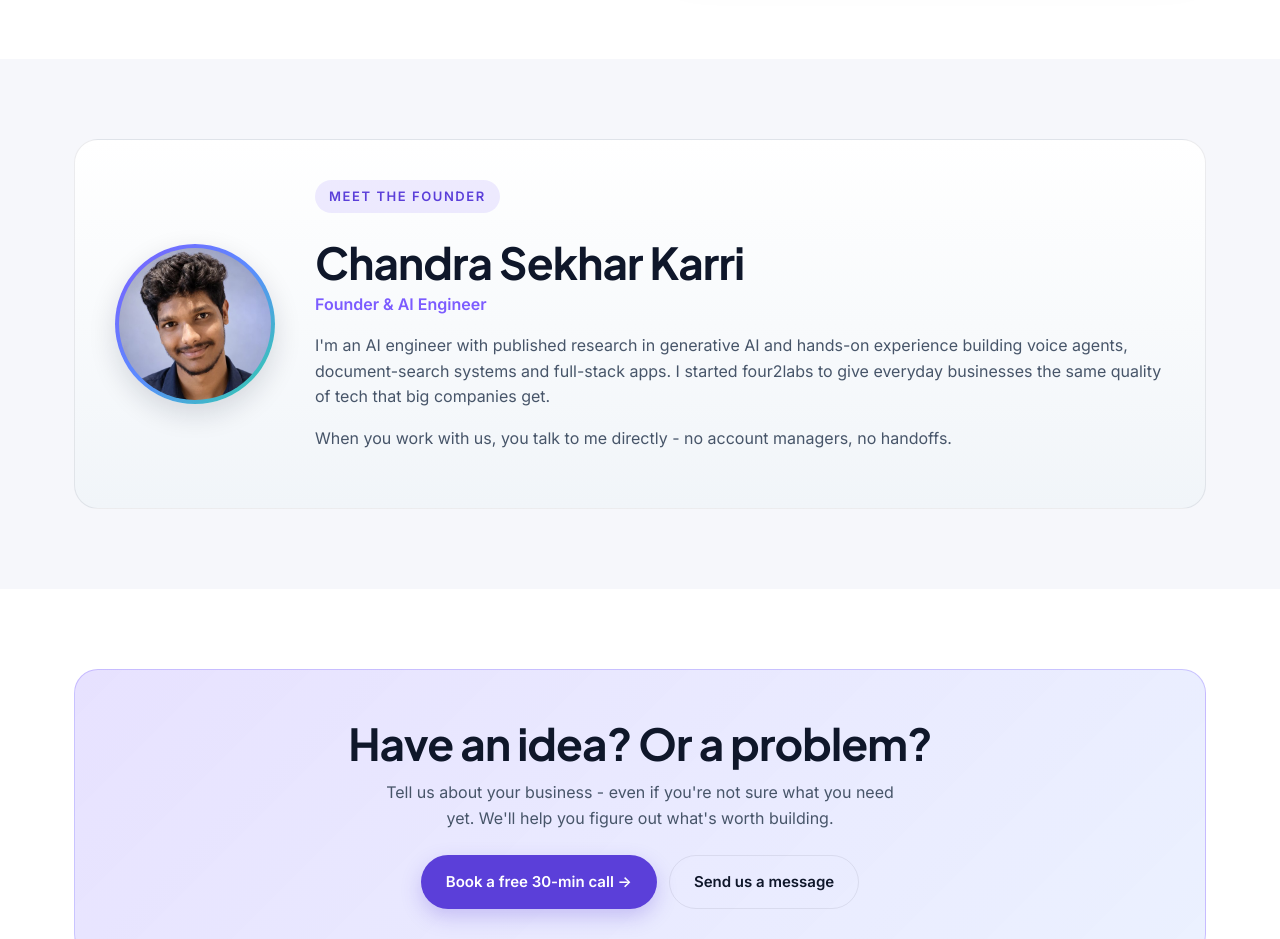
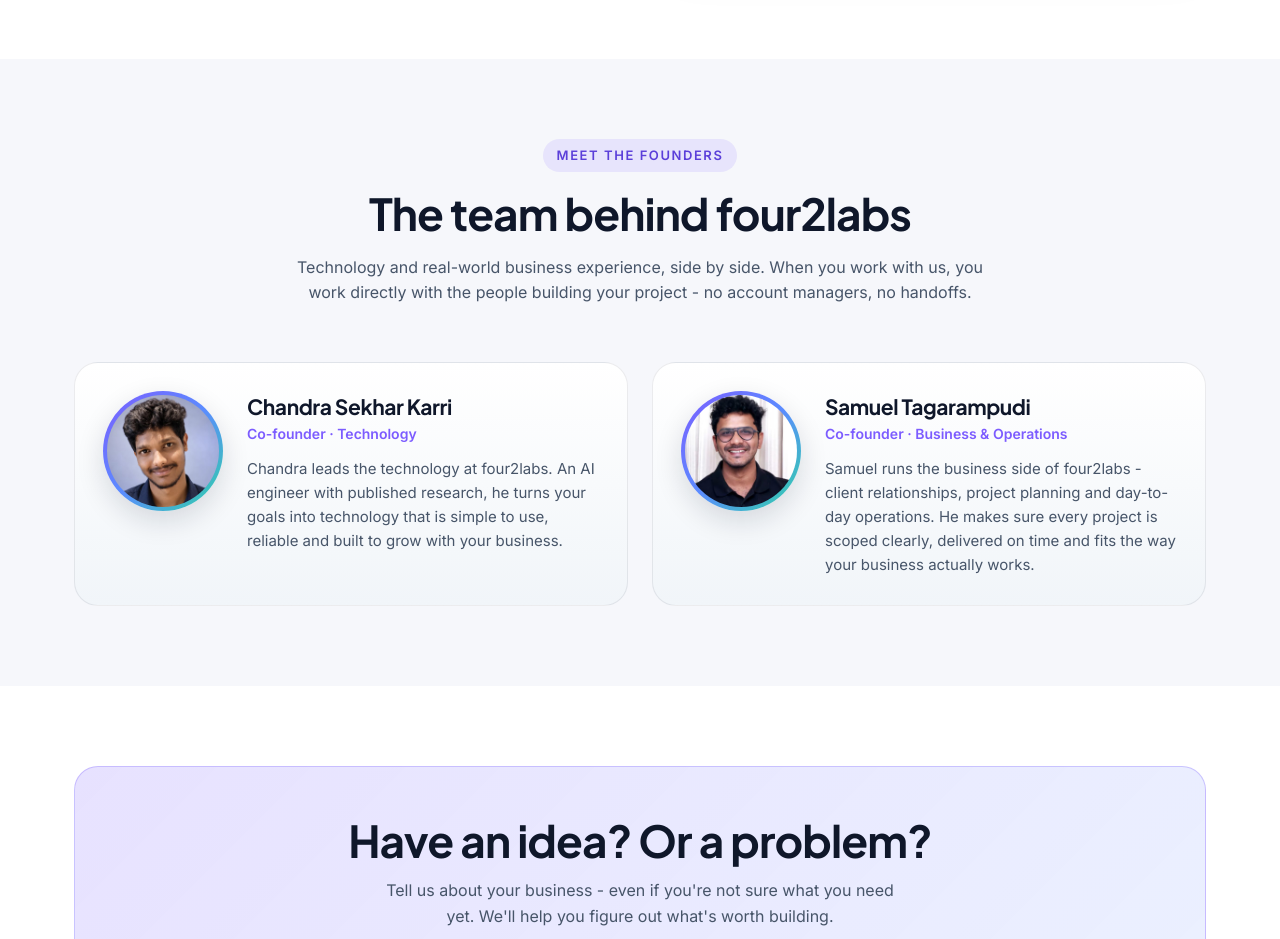
Before and after one commit to chandu3292/four2labs, a React (Vite) app: page / in a window 1280 px wide. Shown: the part 4660-5599 px from the top of the page. Built offline with nearby package versions, Linux system fonts and the light colour scheme.

Commit message:
Present four2labs as a team with two co-founders

```diff
--- a/index.html
+++ b/index.html
@@ -32,6 +32,10 @@
         "name": "four2labs",
         "url": "https://four2labs.com",
         "logo": "https://four2labs.com/logo.png",
+        "founder": [
+          { "@type": "Person", "name": "Chandra Sekhar Karri", "jobTitle": "Co-founder, Technology" },
+          { "@type": "Person", "name": "Samuel Tagarampudi", "jobTitle": "Co-founder, Business & Operations" }
+        ],
         "description": "Tech consultancy building websites, mobile apps, AI assistants, automations and dashboards for everyday businesses around the world.",
         "areaServed": "Worldwide",
         "contactPoint": {
--- a/src/components/Founder.tsx
+++ b/src/components/Founder.tsx
@@ -1,16 +1,38 @@
+const founders = [
+  {
+    name: 'Chandra Sekhar Karri',
+    role: 'Co-founder · Technology',
+    photo: '/founder.jpg',
+    bio: 'Chandra leads the technology at four2labs. An AI engineer with published research, he turns your goals into technology that is simple to use, reliable and built to grow with your business.',
+  },
+  {
+    name: 'Samuel Tagarampudi',
+    role: 'Co-founder · Business & Operations',
+    photo: '/cofounder-samuel.jpg',
+    bio: 'Samuel runs the business side of four2labs - client relationships, project planning and day-to-day operations. He makes sure every project is scoped clearly, delivered on time and fits the way your business actually works.',
+  },
+]
+
 export default function Founder({ tinted = false }: { tinted?: boolean }) {
   return (
     <section style={tinted ? { background: 'var(--bg-2)' } : undefined}>
       <div className="container">
-        <div className="founder reveal">
-          <img className="founder-avatar" src="/founder.jpg" alt="Chandra Sekhar Karri, founder of four2labs" width={160} height={160} loading="lazy" />
-          <div>
-            <span className="eyebrow">Meet the founder</span>
-            <h2>Chandra Sekhar Karri</h2>
-            <p className="founder-role">Founder &amp; AI Engineer</p>
-            <p>I'm an AI engineer with published research in generative AI and hands-on experience building voice agents, document-search systems and full-stack apps. I started four2labs to give everyday businesses the same quality of tech that big companies get.</p>
-            <p>When you work with us, you talk to me directly - no account managers, no handoffs.</p>
-          </div>
+        <div className="section-head reveal">
+          <span className="eyebrow">Meet the founders</span>
+          <h2>The team behind four2labs</h2>
+          <p>Technology and real-world business experience, side by side. When you work with us, you work directly with the people building your project - no account managers, no handoffs.</p>
+        </div>
+        <div className="founders">
+          {founders.map((f) => (
+            <div className="founder reveal" key={f.name}>
+              <img className="founder-avatar" src={f.photo} alt={`${f.name}, ${f.role.replace(' · ', ', ')} at four2labs`} width={120} height={120} loading="lazy" />
+              <div>
+                <h3>{f.name}</h3>
+                <p className="founder-role">{f.role}</p>
+                <p>{f.bio}</p>
+              </div>
+            </div>
+          ))}
         </div>
       </div>
     </section>
--- a/src/styles.css
+++ b/src/styles.css
@@ -645,30 +645,40 @@
 .text-center { text-align: center; }
 .mt-24 { margin-top: 24px; }
 
-/* ---------- Founder ---------- */
+/* ---------- Founders ---------- */
+.founders {
+  display: grid;
+  grid-template-columns: repeat(2, minmax(0, 1fr));
+  gap: 24px;
+}
 .founder {
   display: grid;
-  grid-template-columns: 160px 1fr;
-  gap: 40px;
-  align-items: center;
+  grid-template-columns: 120px 1fr;
+  gap: 24px;
+  align-items: start;
   background: linear-gradient(180deg, var(--surface), var(--surface-2));
   border: 1px solid var(--border);
   border-radius: 24px;
-  padding: 40px;
+  padding: 28px;
 }
 .founder-avatar {
-  width: 160px; height: 160px;
+  width: 120px; height: 120px;
   border-radius: 50%;
   object-fit: cover;
   border: 4px solid transparent;
   background: var(--gradient) border-box;
   box-shadow: 0 10px 28px rgba(15, 23, 42, 0.14);
 }
-.founder h2 { margin: 8px 0 4px; }
-.founder-role { color: var(--primary); font-weight: 600; margin: 0 0 16px; }
+.founder h3 { margin: 4px 0 4px; font-size: 21px; }
+.founder-role { color: var(--primary); font-weight: 600; font-size: 14px; margin: 0 0 12px; }
+.founder p:last-child { margin: 0; font-size: 15px; }
+@media (max-width: 920px) {
+  .founders { grid-template-columns: 1fr; max-width: 640px; margin: 0 auto; }
+}
 @media (max-width: 760px) {
-  .founder { grid-template-columns: 1fr; text-align: center; padding: 28px 20px; gap: 20px; }
-  .founder-avatar { width: 112px; height: 112px; margin: 0 auto; }
+  .founder { grid-template-columns: 72px 1fr; gap: 16px; padding: 20px 18px; }
+  .founder-avatar { width: 72px; height: 72px; border-width: 3px; }
+  .founder h3 { font-size: 18px; }
 }
 
 /* ---------- Chat assistant ---------- */
@@ -1055,7 +1065,6 @@
   .why-card .hc-sub { font-size: 12px; }
 
   /* Founder and footer: less padding */
-  .founder { padding: 24px 18px; }
   .footer { padding: 36px 0 24px; }
   .footer-grid { gap: 20px 16px; margin-bottom: 24px; }
   .footer h4, .footer .footer-title { margin-bottom: 10px; }
```
Also changed, not shown: public/cofounder-samuel.jpg (added).
